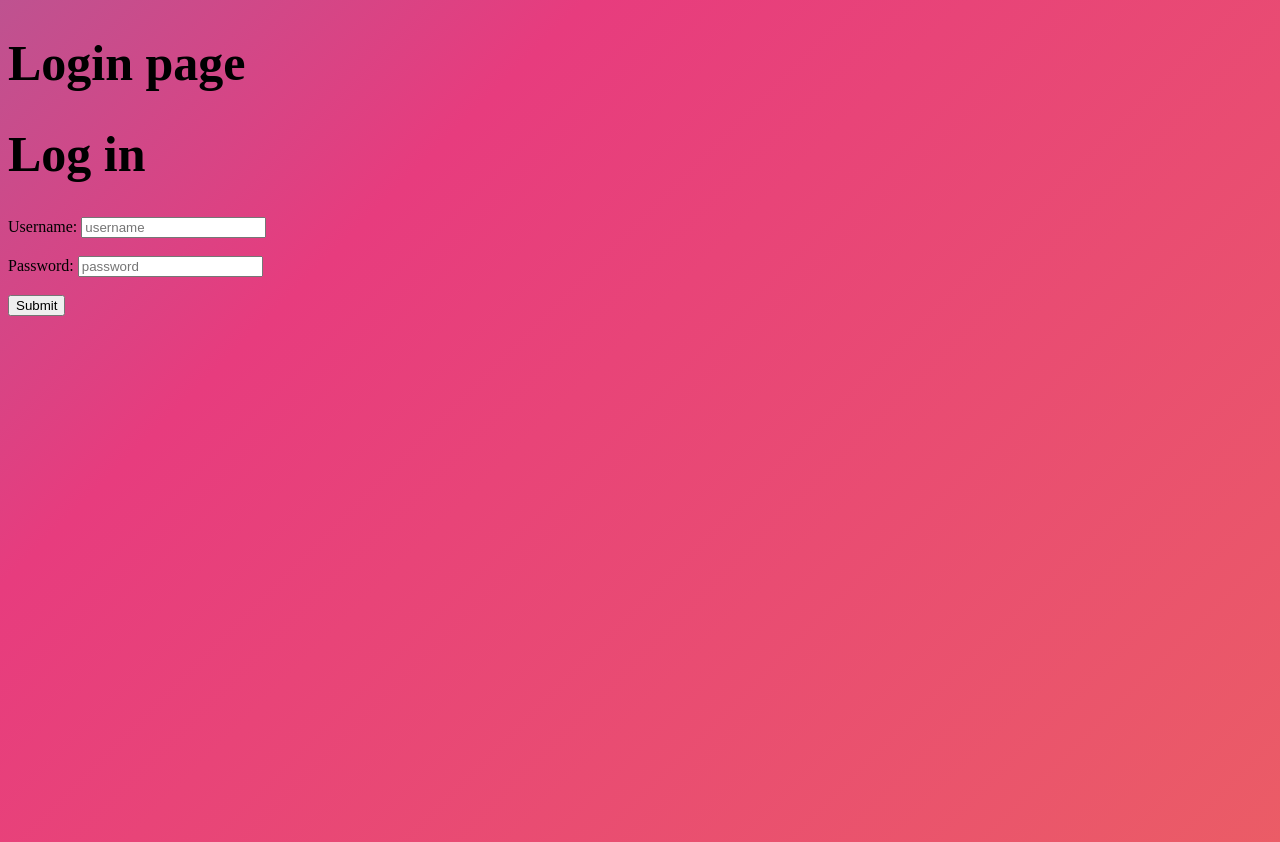
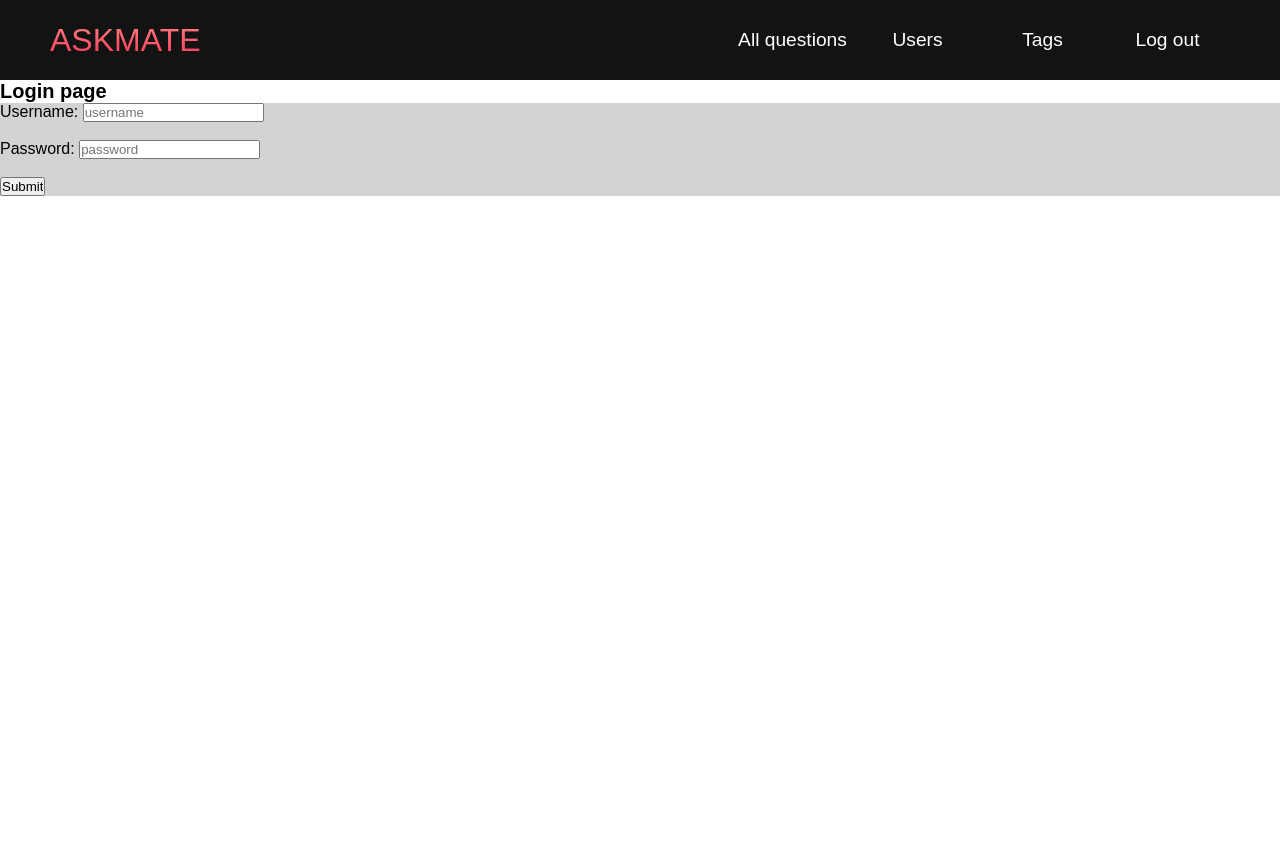
Before and after one commit to CodecoolGlobal/ask-mate-3-python-sasbalazs, a Flask app: page /login in a window 1280 px wide. After the commit the page ends 196 px from the top, so only its background shows below. Run offline with Flask 2, Linux system fonts and the light colour scheme; the visitor is signed in with stand-in values (Sample User, id 1); some libraries are stand-ins or nearby versions.

Commit message:
add navbar and start css on list page

```diff
--- a/sample_data/askmatepart2-sample-data.sql
+++ b/sample_data/askmatepart2-sample-data.sql
@@ -102,15 +102,9 @@ ALTER TABLE ONLY comment
 ALTER TABLE ONLY question_tag
     ADD CONSTRAINT fk_tag_id FOREIGN KEY (tag_id) REFERENCES tag(id)  ON DELETE CASCADE ;
 
-
 INSERT INTO users VALUES (0, 'jonh@doe.com', '$2b$12$oEu70hPGVeKwciKR03EIoe/Y/IK8fojMoACqGO0exGucSq.lIsbim', '2017-04-28 08:29:00');
-<<<<<<< HEAD
 SELECT pg_catalog.setval('users_id_seq', 1, true);
 
-
-=======
-SELECT pg_catalog.setval('users_id_seq', 0, true);
->>>>>>> f86cffc299eb7488fb467b49c046d22f5bd51503
 INSERT INTO question VALUES (0, '2017-04-28 08:29:00', 29, 7, 'How to make lists in Python?', 'I am totally new to this, any hints?', NULL);
 INSERT INTO question VALUES (1, '2017-04-29 09:19:00', 15, 9, 'Wordpress loading multiple jQuery Versions', 'I developed a plugin that uses the jquery booklet plugin (http://builtbywill.com/booklet/#/) this plugin binds a function to $ so I cann call $(".myBook").booklet();
 
--- a/static/main.css
+++ b/static/main.css
@@ -1,38 +1,152 @@
-body {
-    background-image: linear-gradient(to right, #c6ffdd, #fbd786, #f7797d);
+
+
+* {
+    box-sizing: border-box;
+    margin: 0;
+    padding: 0;
+    font-family: 'Arial';
+    scroll-behavior: smooth;
+}
+
+/*NAVBAR*/
+
+.navbar {
+    background-color: #131313;
+    height: 80px;
+    display: flex;
+    justify-content: center;
+    align-items: center;
+    font-size: 1.2rem;
+    position: sticky;
+    top:0;
+    z-index: 999;
+    position: sticky;
+}
+.navbar__container {
+    display: flex;
+    justify-content: space-between;
+    height: 80px;
+    z-index: 1;
+    width: 100%;
+    max-width: 1300px;
+    margin: 0 auto;
+    padding: 0 50px;
+}
+
+#navbar__logo {
+    background-color: #ff8177;
+    background-image: linear-gradient( to top, #ff0844 0%, #ffb199 100%);
+    background-size: 100%;
+    -webkit-background-clip: text;
+    -moz-background-clip: text;
+    -webkit-text-fill-color: transparent;
+    -moz-text-fill-color: transparent;
+    display:flex;
+    align-items: center;
+    cursor: pointer;
+    text-decoration: none;
+    font-size: 2rem;
+}
+
+.navbar__menu {
+    display: flex;
+    align-items: center;
+    list-style: none;
+}
+
+.navbar__item {
+    height: 80px;
+}
+
+.navbar__links {
+    color: white;
+    display: flex;
+    align-items: center;
+    justify-content: center;
+    width: 125px;
+    text-decoration: none;
+    height:100%;
+    transition: all 0.3s ease;
+}
+
+.navbar__btn {
+    display: flex;
+    justify-content: center;
+    align-content: center;
+    padding: 0 1rem;
+    width: 100%;
+}
+
+.button {
+    display: flex;
+    justify-content: center;
+    align-items: center;
+    text-decoration: none;
+    padding: 10px 20px;
+    height: 100%;
+    width: 100%;
+    border:none;
+    outline: none;
+    border-radius: 4px;
+    background:  #833ab4;
+    background: -webkit-linear-gradient(to right, #fcb045, #fd1d1d, #833ab4);
+    background: linear-gradient(to right, #fcb045, #fd1d1d, #833ab4);
+    color: white;
+    transition: all 0.3s ease;
+}
+
+.navbar__links:hover {
+    color: #9518fc;
+    transition: all 0.3s ease;
+}
+
+/*UTILS*/
+.container {
+    background: lightgray;
+}
+
+.content__btn {
+    display: flex;
+    justify-content: center;
+    align-content: center;
+    padding: 0 1rem;
+    width: 200px;
+}
+
+.inline-container,
+.inline-item {
+    display: flex;
+    justify-content: space-between;
+    align-content: center;
+    padding: 0 1rem;
+    height: 50px;
+}
+
+
+.card {
+    position : relative;
+	height: 450px;
+	max-width: 900px;
+	margin : 20px auto;
+    background: white;
+    border-radius: 10px;
+    padding: 20px;
+	box-shadow: 10px 10px 30px 0px rgba(0,0,0,0.5);
+    align-content: center;
 
 }
-#grad {
-    overflow-x: scroll;
-    width: fit-content;
-    background: linear-gradient(-45deg, #ee7752, #e73c7e, #23a6d5, #23d5ab);
-    background-size: 400% 400%;
-    animation: gradient 15s ease infinite;
-    height: 100vh;
-}
 
-@keyframes gradient {
-    0% {
-        background-position: 0% 50%;
-    }
-    50% {
-        background-position: 100% 50%;
-    }
-    100% {
-        background-position: 0% 50%;
-    }
-}
 h1{
-    font-size: 50px;
-    font-family: Chilanka;
+    font-size: 20px;
+
 }
 th{
-    font-size: 25px;
+    font-size: 16px;
     color: deeppink;
 }
 td{
     text-align: center;
-    font-size: 20px;
+    font-size: 16px;
 }
 a{
     text-align: center;
@@ -41,5 +155,5 @@ footer{
     font-size: 20px;
 }
 section{
-    font-size: 30px;
+    font-size: 20px;
 }
--- a/templates/layout.html
+++ b/templates/layout.html
@@ -5,7 +5,36 @@
     <title>{% block tab_title %}{% endblock %}</title>
     <link rel="stylesheet" href="{{ url_for('static', filename='main.css') }}">
 </head>
-<body id="grad">
+<body>
+<nav class="navbar">
+    <div class="navbar__container">
+        <a href="#home" id="navbar__logo" onclick="location.href='/'">ASKMATE</a>
+        <ul class="navbar__menu">
+            <li class="navbar__item">
+                <a href="#all-questions" class="navbar__links" id="all-questions-page" onclick="location.href='/list'">All questions</a>
+            </li>
+            <li class="navbar__item">
+                <a href="#users" class="navbar__links" id="users-page" onclick="location.href='/users'">Users</a>
+            </li>
+            <li class="navbar__item">
+                <a href="#tags" class="navbar__links" id="tags-page" onclick="location.href='/tags'">Tags</a>
+            </li>
+            {% if 'username' in session %}
+            <li class="navbar__item">
+                <a href="#login" class="navbar__links" id="login-page" onclick="location.href='/logout'">Log out</a>
+            </li>
+            {% else %}
+            <li class="navbar__item">
+                <a href="#login" class="navbar__links" id="login-page" onclick="location.href='/login'">Log in</a>
+            </li>
+            <li class="navbar__btn">
+                <a href="#sign-up" class="button" id="sign-up" onclick="location.href='/register'">Sign up</a>
+            </li>
+            {%  endif  %}
+        </ul>
+    </div>
+</nav>
+
 <div class="content-wrapper">
     <header>
         <h1 id="header-title">{% block page_header %}{% endblock %}</h1>
--- a/templates/login.html
+++ b/templates/login.html
@@ -4,7 +4,6 @@
     {% block content %}
         <div class="container">
          <div class="input-form">
-            <h1>Log in</h1>
              <form action="/login" method="POST" name="login-form">
               <label for="username">Username:</label>
               <input type="text" id="username" name="username" placeholder="username" required><br><br>
```
Also changed, not shown: templates/list.html (+23 -28 lines), templates/main-page.html (+0 -16 lines), static/Image/image1.jpg (added).
